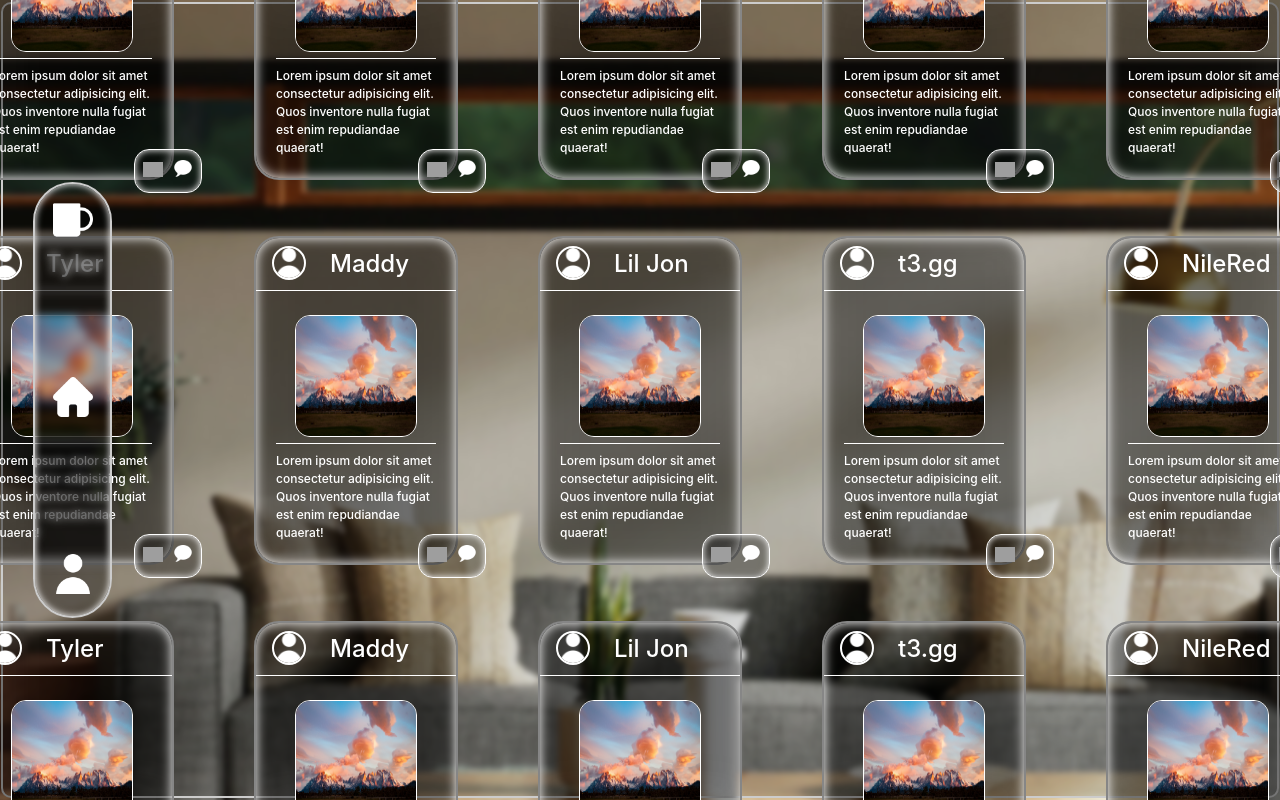
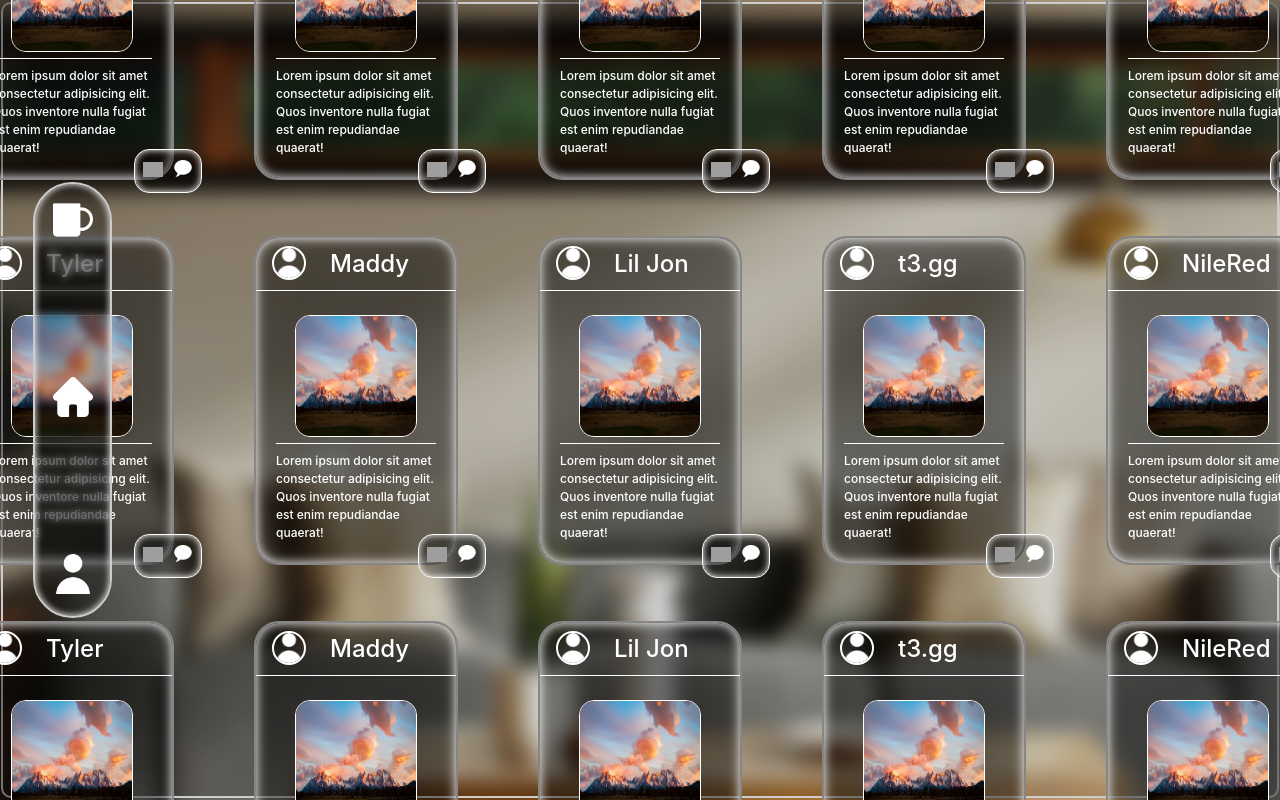
Before and after one commit to Atlessc/web54-spacial-design-idea, a React (Vite) app: page / in a window 1280 px wide. Built offline with nearby package versions, Linux system fonts and the light colour scheme; grey boxes are pictures that could not be loaded.

Commit message:
Refactor background image styling and content positioning
- Adjusted the CSS for the background image to cover the entire screen and added a blur effect.
- Modified the transform properties for the background and content elements to improve the interactive experience.

```diff
--- a/src/App.css
+++ b/src/App.css
@@ -15,18 +15,19 @@
 
 }
 
-.background-img {
+.background {
+
   background-size: cover;
   background-position: center;
   background-repeat: no-repeat;
   position: absolute;
-  top: -45%;
-  left: -45%;
+  top: -50%;
+  left: -50%;
   width: 200%;
   height: 200%;
   z-index: -999;
-  filter: blur(2px);
-  -webkit-filter: blur(2px);
+  filter: blur(10px);
+  -webkit-filter: blur(10px);
 }
 
 .content {
--- a/src/App.jsx
+++ b/src/App.jsx
@@ -15,17 +15,23 @@
       const x = event.clientX - contentRef.current.offsetLeft;
       const y = event.clientY - contentRef.current.offsetTop;
 
-      const xPercent = (x / contentRef.current.offsetWidth) * 100;
-      const yPercent = (y / contentRef.current.offsetHeight) * 100;
+      const xPercentBackground = (x / contentRef.current.offsetWidth) * 100;
+      const yPercentBackground = (y / contentRef.current.offsetHeight) * 100;
+      const xPercentContent = (x / contentRef.current.offsetWidth) * 100;
+      const yPercentContent = (y / contentRef.current.offsetHeight) * 100;
 
-      const xRotate = (xPercent - 50) * 0.2;
-      const yRotate = (yPercent - 50) * -0.2;
-      const xTranslate = (xPercent - 50) * ((Math.sqrt(2) * -2)*Math.PI);
-      const yTranslate = (yPercent - 50) * ((Math.sqrt(2) * -2)*Math.PI);
+      const xRotateBackground = (xPercentBackground - 50) * 0.14;
+      const yRotateBackground = (yPercentBackground - 50) * -0.14;
+      const xRotateContent = (xPercentContent - 50) * 0.2;
+      const yRotateContent = (yPercentContent - 50) * -0.2;
 
+      const xTranslateBackground = (xPercentBackground - 50) * ((Math.sqrt(2) * -1.4)*Math.PI);
+      const yTranslateBackground = (yPercentBackground - 50) * ((Math.sqrt(2) * -1.4)*Math.PI);
+      const xTranslateContent = (xPercentContent - 50) * ((Math.sqrt(2) * -2)*Math.PI);
+      const yTranslateContent = (yPercentContent - 50) * ((Math.sqrt(2) * -2)*Math.PI);
 
-      backgroundRef.current.style.transform = `perspective(600px) rotateX(${yRotate}deg) rotateY(${xRotate}deg) translateX(${xTranslate}px) translateY(${yTranslate}px)`;
-      cardContainerRef.current.style.transform = `perspective(600px) rotateX(${yRotate}deg) rotateY(${xRotate}deg) translateX(${xTranslate}px) translateY(${yTranslate}px)`;
+      backgroundRef.current.style.transform = `perspective(600px) rotateX(${yRotateBackground}deg) rotateY(${xRotateBackground}deg) translateX(${xTranslateBackground}px) translateY(${yTranslateBackground}px)`;
+      cardContainerRef.current.style.transform = `perspective(600px) rotateX(${yRotateContent}deg) rotateY(${xRotateContent}deg) translateX(${xTranslateContent}px) translateY(${yTranslateContent}px)`;
     });
   }, []);
 
@@ -45,11 +51,11 @@
   return (
     <>
       <div className='app'>
-        <div ref={backgroundRef} className='background-img' style={{backgroundImage: `url(${Img1})`}}></div>
+        <div ref={backgroundRef} className='background' style={{backgroundImage: `url(${Img1})`}}>
+        </div>
         <div ref={contentRef} className='content'>
           <NavBar />
           <div ref={cardContainerRef} className='card-container'>
-
             <div className='level-1'>
             <Posts />
             </div>
```
